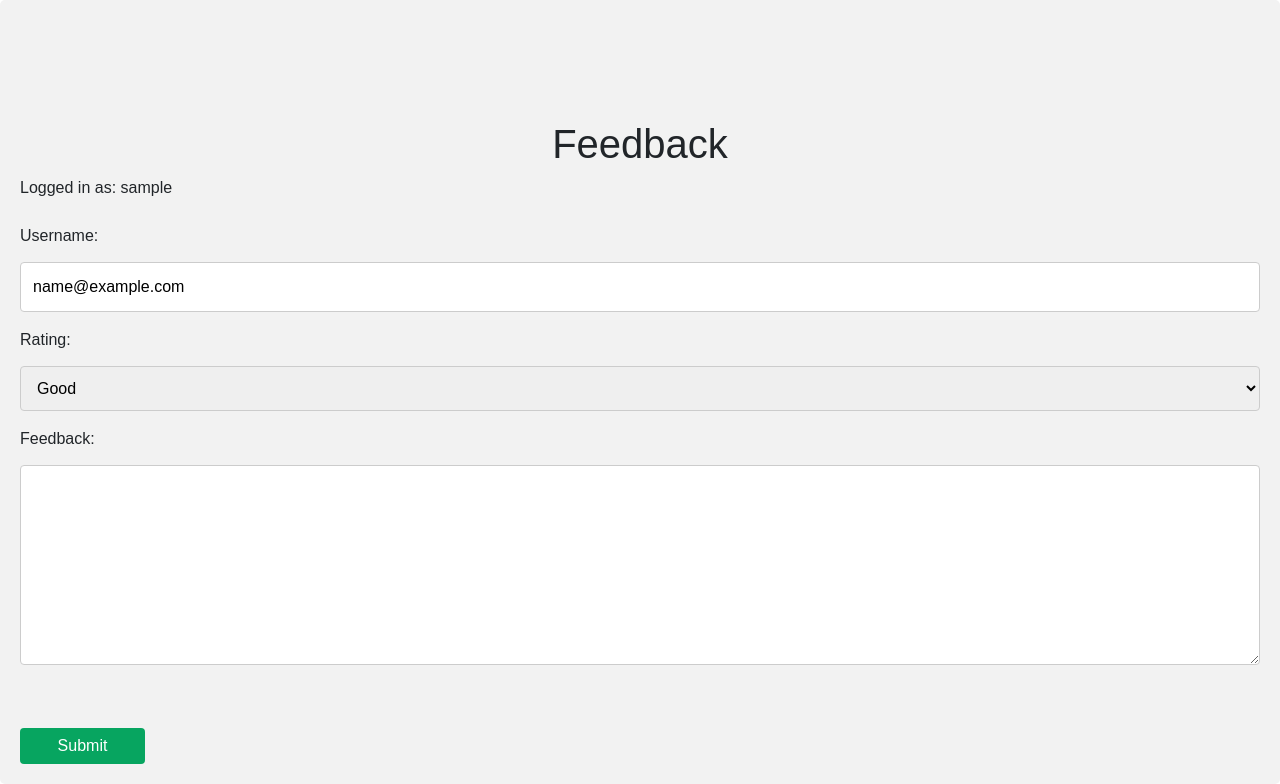
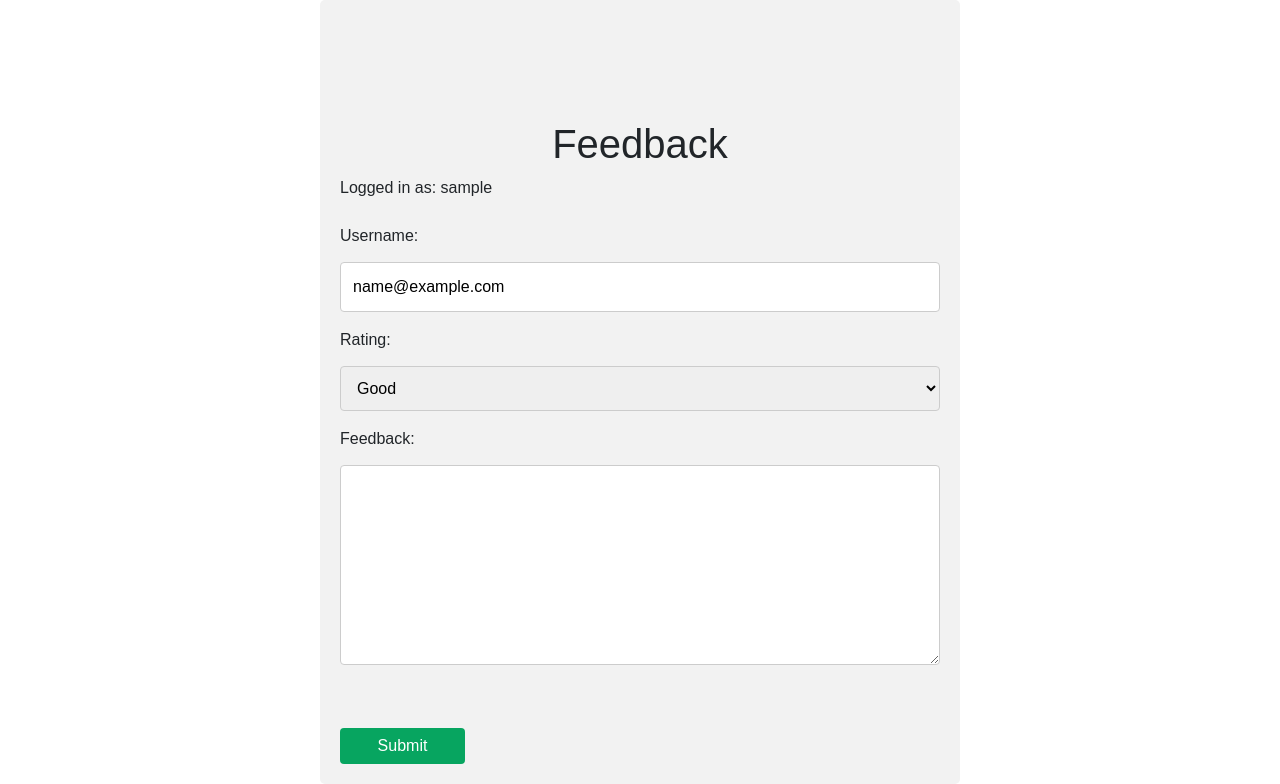
Before and after one commit to cupcake-mastur/EcoWheels, a Flask app: template templates/homepage/Feedback.html in a window 1280 px wide. Shown: the part 60-844 px from the top of the page. Run offline with Flask 3, Linux system fonts and the light colour scheme; the template is opened without the code that fills it: most values are stand-ins (such as "Sample title", 1, 10 or a date in 2020); parts of the project's set-up code (start-up, migrations or seed data) failed here and were passed over; some libraries are stand-ins or nearby versions.

Commit message:
Update feedback page

```diff
--- a/static/css/Models.css
+++ b/static/css/Models.css
@@ -178,6 +178,7 @@ box-shadow: 1px 5px 15px #CCC;
   border-radius: 5px;
   background-color: #f2f2f2;
   padding: 20px;
+  margin: 0 25%;
 }
 input[type=text], select, textarea {
   width: 100%;
```
